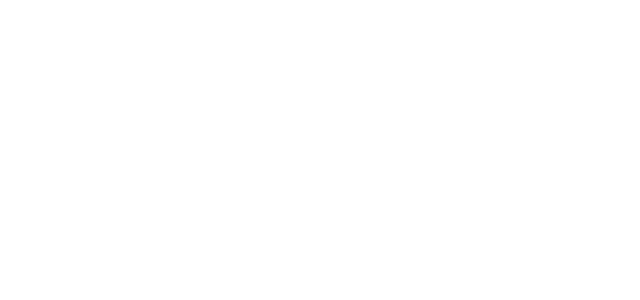
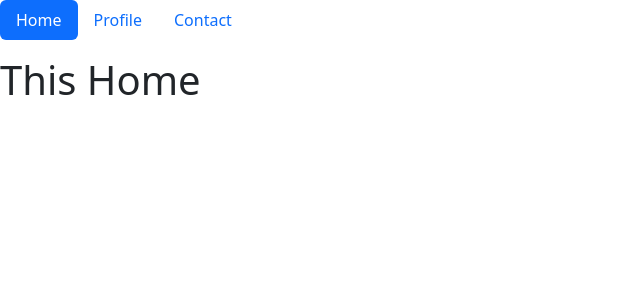
Before and after one commit to laoderidho/API.github.io, a React (Create React App) app in the folder client/: page / in a window 1280 px wide. Shown: the top 300 px of the page, without its empty margins (0-640 px from the left). Built offline with nearby package versions, Linux system fonts and the light colour scheme.

Commit message:
update navbar
navbar is not perfect

```diff
--- a/client/src/App.js
+++ b/client/src/App.js
@@ -1,13 +1,13 @@
 import React from "react";
 import {BrowserRouter, Routes, Route} from 'react-router-dom'
-import Home from "./components/Screen/Home";
+import Sidebar from "./components/components/Sidebar";
 
 const App = ()=>{
 
   return(
     <BrowserRouter>
         <Routes>
-            <Route path="/" element={<Home/>}/>
+            <Route path="/" element={<Sidebar/>}/>
         </Routes>
     </BrowserRouter>
   )
--- /dev/null
+++ b/client/src/components/Screen/About.js
@@ -0,0 +1,11 @@
+import React from 'react'
+
+const About = () => {
+  return (
+    <div>
+      <h1>this About</h1>
+    </div>
+  )
+}
+
+export default About
--- a/client/src/components/Screen/Home.js
+++ b/client/src/components/Screen/Home.js
@@ -1,10 +1,10 @@
 import React from "react";
-import Sidebar from "../components/Sidebar";
+
 
 const Home = () => {
   return (
     <div>
-
+        <h1>This Home</h1>
     </div>
   );
 };
--- a/client/src/components/components/Sidebar.js
+++ b/client/src/components/components/Sidebar.js
@@ -1,11 +1,82 @@
 import React from 'react'
+import About from '../Screen/About';
+import Home from '../Screen/Home';
 
 const Sidebar = () => {
   return (
-    <>
-
-    </>
-  )
+    <div>
+      <ul class="nav nav-pills mb-3 bg-ligth" id="pills-tab" role="tablist">
+        <li class="nav-item" role="presentation">
+          <button
+            class="nav-link active"
+            id="pills-home-tab"
+            data-bs-toggle="pill"
+            data-bs-target="#pills-home"
+            type="button"
+            role="tab"
+            aria-controls="pills-home"
+            aria-selected="true"
+          >
+            Home
+          </button>
+        </li>
+        <li class="nav-item" role="presentation">
+          <button
+            class="nav-link"
+            id="pills-profile-tab"
+            data-bs-toggle="pill"
+            data-bs-target="#pills-profile"
+            type="button"
+            role="tab"
+            aria-controls="pills-profile"
+            aria-selected="false"
+          >
+            Profile
+          </button>
+        </li>
+        <li class="nav-item" role="presentation">
+          <button
+            class="nav-link"
+            id="pills-contact-tab"
+            data-bs-toggle="pill"
+            data-bs-target="#pills-contact"
+            type="button"
+            role="tab"
+            aria-controls="pills-contact"
+            aria-selected="false"
+          >
+            Contact
+          </button>
+        </li>
+        <li class="nav-item" role="presentation"></li>
+      </ul>
+      <div class="tab-content" id="pills-tabContent">
+        <div
+          class="tab-pane fade show active"
+          id="pills-home"
+          role="tabpanel"
+          aria-labelledby="pills-home-tab"
+          tabindex="0"
+        >
+          <Home />
+        </div>
+        <div
+          class="tab-pane fade"
+          id="pills-profile"
+          role="tabpanel"
+          aria-labelledby="pills-profile-tab"
+          tabindex="0"
+        ></div>
+        <div
+          class="tab-pane fade"
+          id="pills-contact"
+          role="tabpanel"
+          aria-labelledby="pills-contact-tab"
+          tabindex="0"
+        ></div>
+      </div>
+    </div>
+  );
 }
 
 export default Sidebar
```
